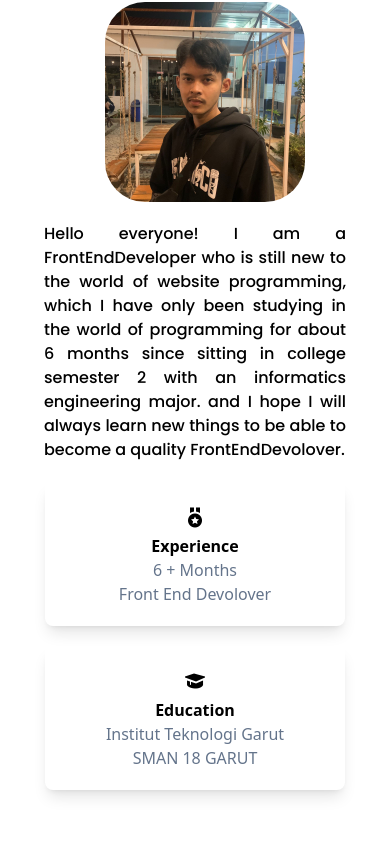
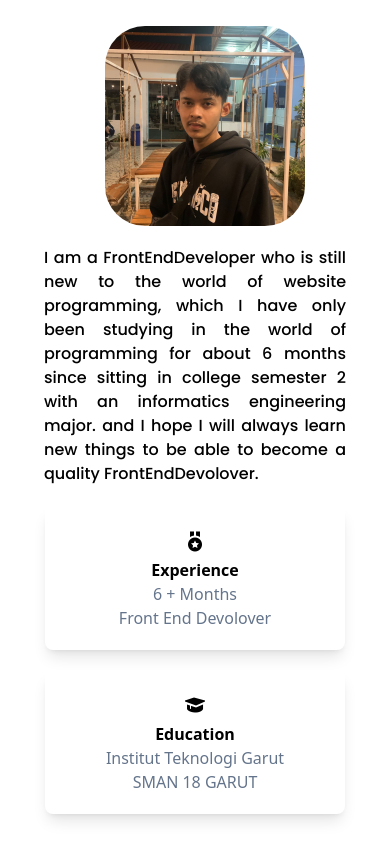
Before and after one commit to fahrezapratamh/Personal-Website, a React (Vite) app: page /Skills in a window 390 px wide. Shown: the part 1032-1892 px from the top of the page. Built offline with nearby package versions, Linux system fonts and the light colour scheme.

Commit message:
fix font

```diff
--- a/src/components/fragments/About.jsx
+++ b/src/components/fragments/About.jsx
@@ -44,7 +44,7 @@ const About = () => {
           />
           <div className="flex flex-col items-center lg:mx-[5rem] md:mx-7">
             <motion.p
-              className="dark:text-white font-Poppins px-11 py-5 text-justify md:px-[5rem]"
+              className="dark:text-white font-Poppins px-11 py-5 lg:text-justify md:text-justify  text-justify md:px-[5rem]"
               initial={{ y: 500, opacity: 0 }}
               animate={{
                 y: isVisible ? [300, 200, 100, 0] : -500,
@@ -58,7 +58,7 @@ const About = () => {
                 times: [0, 0.9, 1], // Mengatur waktu untuk animasi pada 60% dari durasi total
               }}
             >
-             Hello everyone! I am a FrontEndDeveloper who is still new to the world of website programming, which I have only been studying in the world of programming for about 6 months since sitting in college semester 2 with an informatics engineering major. and I hope I will always learn new things to be able to become a quality FrontEndDevolover.
+              I am a FrontEndDeveloper who is still new to the world of website programming, which I have only been studying in the world of programming for about 6 months since sitting in college semester 2 with an informatics engineering major. and I hope I will always learn new things to be able to become a quality FrontEndDevolover.
             </motion.p>
             <div className="flex items-center justify-around w-full flex-col lg:flex-row ">
               <motion.div
--- a/src/components/fragments/Home.jsx
+++ b/src/components/fragments/Home.jsx
@@ -70,11 +70,11 @@ const Home = () => {
               {text}
               <Cursor cursorStyle="|" />
             </h3>
-            <div className="flex items-center justify-center pt-1">
-              <p className="dark:text-white px-10 text-justify">
-                Lorem ipsum dolor sit amet consectetur adipisicing elit.
-                Cupiditate, reprehenderit quia? Fugit provident iste autem
-                numquam corrupti, culpa consequatur incidunt!
+            <div className="pt-1 mx-5">
+              <p className="dark:text-white text-justify px-5">
+                I am a front end developer who focuses on developing user
+                interfaces website .that are attractive and easy to use. by making the
+                appearance as minimalist as possible.
               </p>
             </div>
           </div>
@@ -106,7 +106,9 @@ const Home = () => {
               </h2>
               <div className="flex items-center lg:mr-[21rem] lg:pt-3">
                 <motion.h4 className="dark:text-white font-Poppins text-[16px] text-justify">
-                I am a front-end developer who focuses on developing user interfaces that are attractive and easy to use. by making the appearance as minimalist as possible.
+                  I am a front-end developer who focuses on developing user
+                  interfaces that are attractive and easy to use. by making the
+                  appearance as minimalist as possible.
                 </motion.h4>
               </div>
             </div>
@@ -136,7 +138,11 @@ const Home = () => {
               className="rounded-nyobain overflow-hidden flex items-end justify-center bg-sky-500
               w-[160px] h-[160px] lg:w-full lg:h-full "
             >
-              <img src="/profilePicture.png" alt="profile-picture" className="" />
+              <img
+                src="/profilePicture.png"
+                alt="profile-picture"
+                className=""
+              />
             </div>
           </motion.div>
         </div>
```
